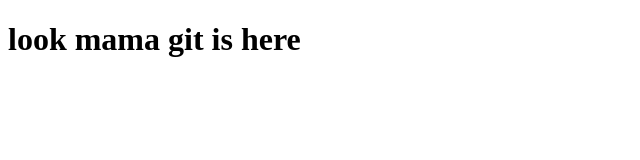
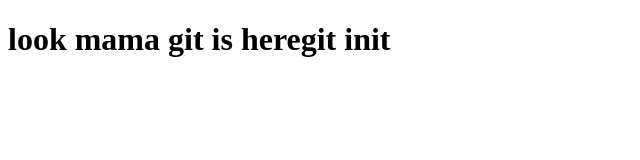
Before and after one commit to moin1223/my-first-project, a plain HTML site: page index.html in a window 1280 px wide. Shown: the whole page, without its empty margins (0-640 px from the left). Drawn offline with Linux system fonts and the light colour scheme.

Commit message:
first code

```diff
--- a/index.html
+++ b/index.html
@@ -5,7 +5,7 @@
     <title>Document</title>
 </head>
 <body>
-    <h1>look mama git is here</h1>
+    <h1>look mama git is heregit init</h1>
 
 </body>
 </html>
```
